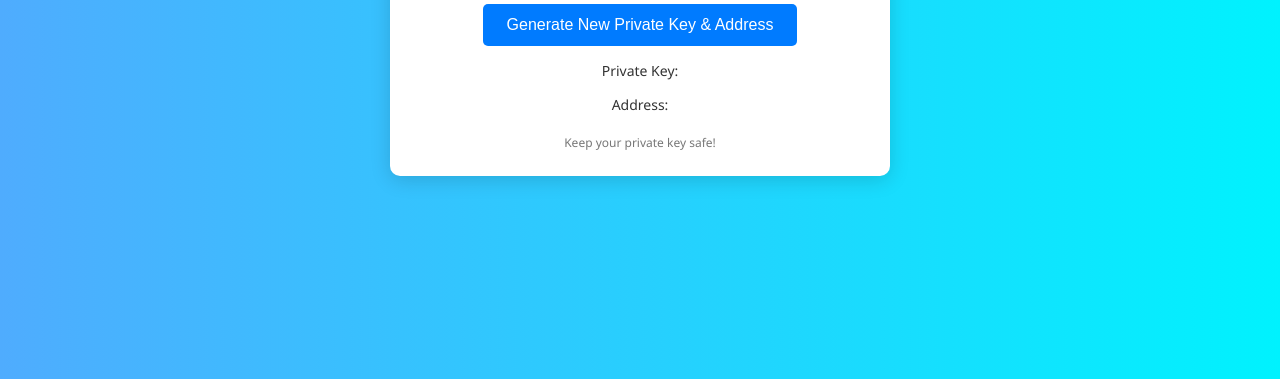
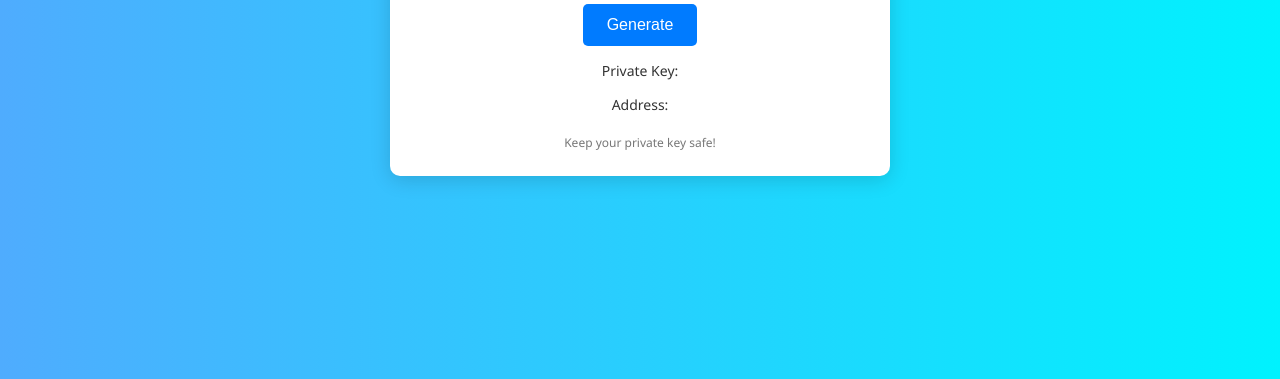
Before and after one commit to SmartAdib/BEP20-Wallet-Generator, a plain HTML site: page index.html in a window 1280 px wide. Shown: the part 421-800 px from the top of the page. Drawn offline with Linux system fonts and the light colour scheme.

Commit message:
Update index.html

```diff
--- a/index.html
+++ b/index.html
@@ -116,7 +116,7 @@
     <div class="container">
         <img src="https://raw.githubusercontent.com/SmartAdib/bep20-wallet-generator.github.io/6db70cff6c6f95608200b5932c28fe9da6c14458/logo.webp" alt="BEP20 Icon" class="icon">
         <h2>BEP20 Wallet Generator</h2>
-        <button id="generate">Generate New Private Key & Address</button>
+        <button id="generate">Generate</button>
 
         <p>Private Key: <span class="info" id="privateKey"></span></p>
         <p>Address: <span class="info" id="address"></span></p>
```
